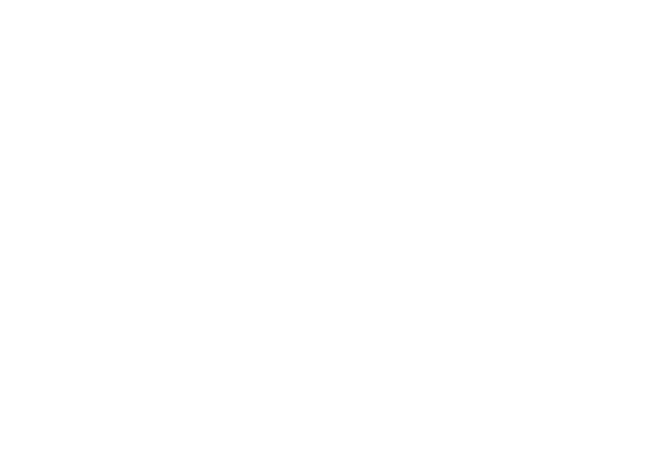
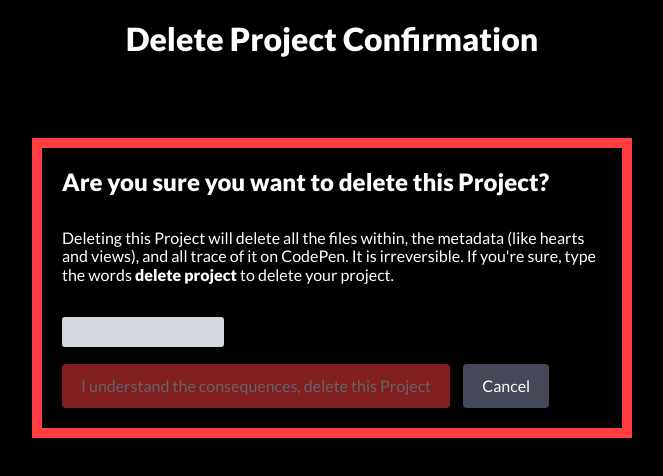
Before and after one commit to swic-cis-177/delete-box, a plain HTML site: page index.html in a window 1280 px wide. Shown: the whole page, without its empty margins (308-971 px from the left). Drawn offline with nearby package versions, Linux system fonts and the light colour scheme.

Commit message:
:seedling: Set up HTML/CSS

```diff
--- a/index.html
+++ b/index.html
@@ -4,17 +4,39 @@
     <meta charset="UTF-8" />
     <meta name="viewport" content="width=device-width, initial-scale=1.0" />
 
-    <link rel="stylesheet" href="https://cdnjs.cloudflare.com/ajax/libs/modern-normalize/0.7.0/modern-normalize.min.css">
+    <link
+      rel="stylesheet"
+      href="https://cdnjs.cloudflare.com/ajax/libs/modern-normalize/0.7.0/modern-normalize.min.css"
+    />
 
-    <!-- TODO: Add some Google Fonts -->
+    <link rel="preconnect" href="https://fonts.gstatic.com" />
+    <link
+      href="https://fonts.googleapis.com/css2?family=Lato:wght@400;900&display=swap"
+      rel="stylesheet"
+    />
 
-    <link rel="stylesheet" href="style.css">
+    <link rel="stylesheet" href="style.css" />
 
-    <!-- TODO: Update '<title>'. -->
-    <title>Document</title>
+    <title>CodePen Delete Project Confirmation</title>
   </head>
   <body>
-    <!-- 'Connect' JS to this HTML file. -->
+    <h1>Delete Project Confirmation</h1>
+    <main>
+      <h2>Are you sure you want to delete this Project?</h2>
+      <p>
+        Deleting this Project will delete all the files within, the metadata
+        (like hearts and views), and all trace of it on CodePen. It is
+        irreversible. If you're sure, type the words
+        <strong>delete project</strong> to delete your project.
+      </p>
+      <input type="text" />
+      <div>
+        <button disabled="disabled" class="danger">
+          I understand the consequences, delete this Project
+        </button>
+        <button class="cancel">Cancel</button>
+      </div>
+    </main>
     <script src="./scripts.js"></script>
   </body>
 </html>
--- a/style.css
+++ b/style.css
@@ -0,0 +1,64 @@
+body {
+  background-color: #000;
+  color: white;
+  font-family: "Lato", sans-serif;
+  text-align: center;
+}
+
+h1,
+h2,
+strong {
+  font-weight: bold;
+}
+
+h2 {
+  margin: 0;
+}
+
+main {
+  border: 10px solid #ff3c41;
+  display: flex;
+  flex-direction: column;
+  height: 300px;
+  justify-content: space-between;
+  margin: 10vmin auto;
+  max-height: calc(100vh - 80px);
+  padding: 20px;
+  text-align: left;
+  width: 600px;
+}
+
+input {
+  background: #d5d7de;
+  border: 3px solid #d5d7de;
+  border-radius: 3px;
+  height: 30px;
+  outline: 0;
+  padding: 4px 5px 4px 5px;
+  width: 162px;
+}
+
+button {
+  border: 3px solid transparent;
+  border-radius: 4px;
+  margin: 0 10px 0 0;
+  min-height: 44px;
+  outline: 0;
+  padding: 10px 16px;
+  width: fit-content;
+}
+
+button:disabled {
+  opacity: 0.5;
+}
+
+.danger {
+  background-color: #ff3c41;
+  color: #c7c9d3;
+  transition: all 0.3s cubic-bezier(0.175, 0.885, 0.32, 1.275);
+}
+
+.cancel {
+  background: #444857;
+  color: #fff;
+}
```
Also changed, not shown: 1 other file.
